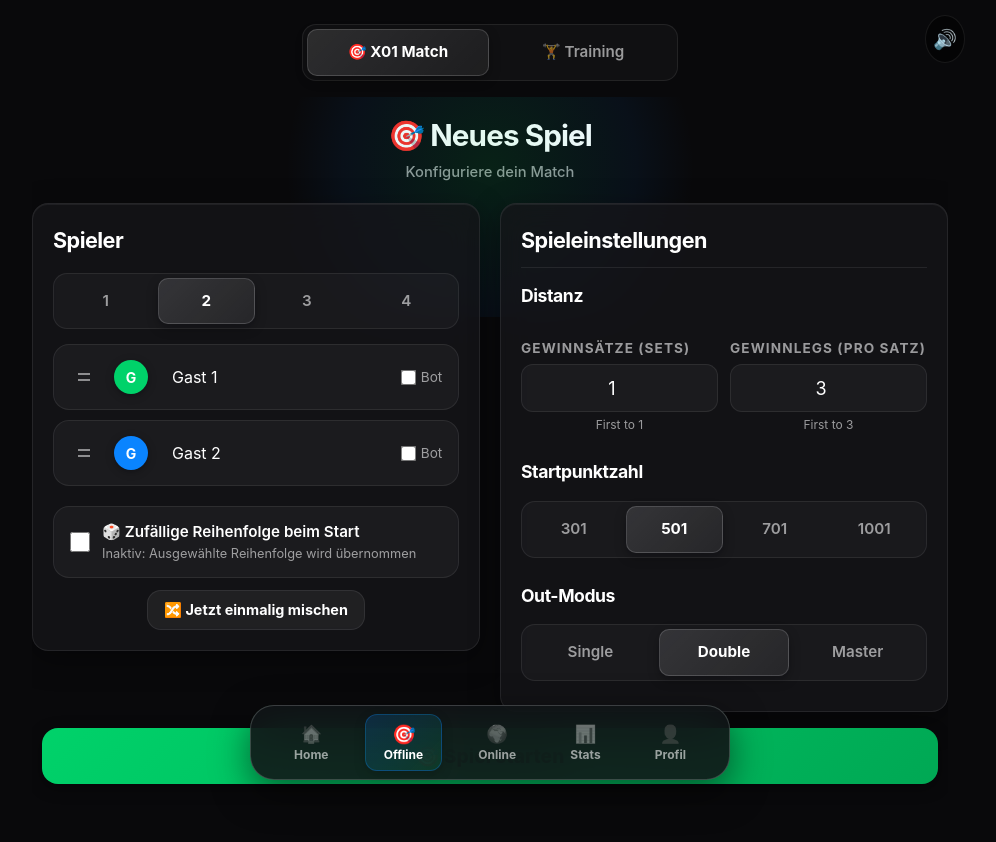
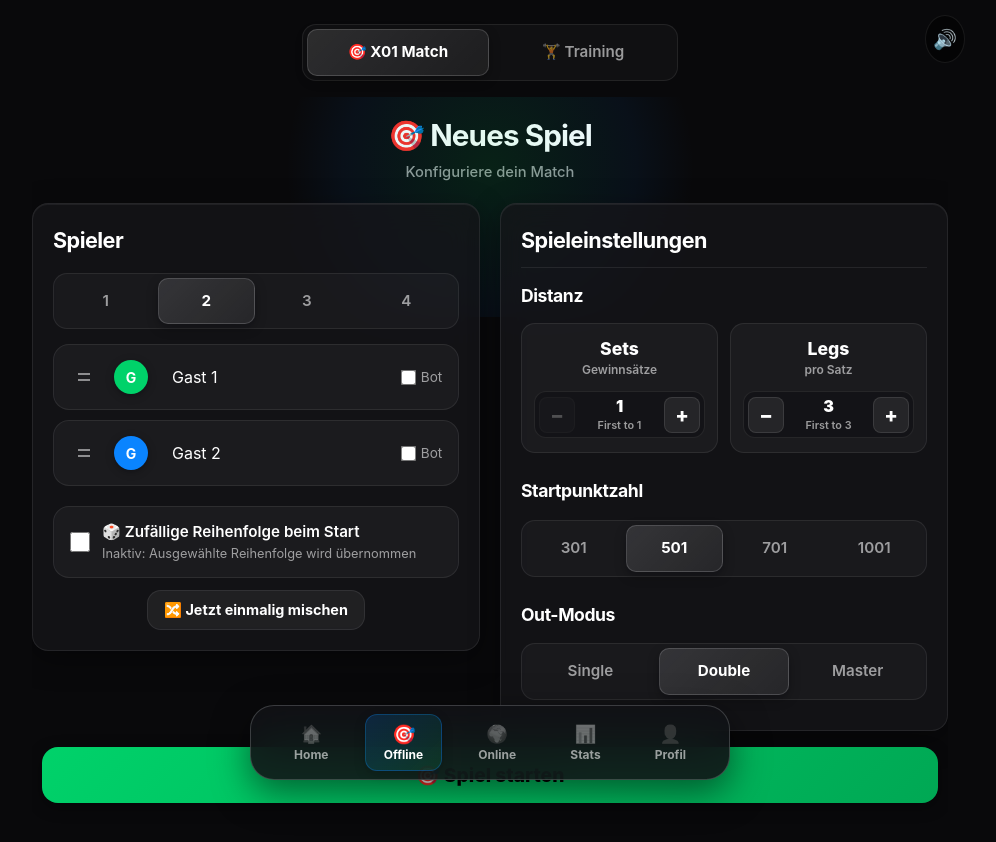
Before and after one commit to Dominik952678/DartCounter, a React (Vite) app: page /offline in a window 1280 px wide. Shown: the top 842 px of the page, without its empty margins (150-1146 px from the left). Built offline with nearby package versions, Linux system fonts and the light colour scheme.

Commit message:
fix: make match setup distance controls symmetrical with stepper buttons

```diff
--- a/src/components/MatchSetup.tsx
+++ b/src/components/MatchSetup.tsx
@@ -477,10 +477,24 @@ export const MatchSetup: React.FC<MatchSetupProps> = ({ profiles, onStartGame, h
         </div>
 
         <div style={{ marginBottom: '25px' }}>
-          <h3 style={{ fontSize: '1.1em', marginBottom: '15px', color: 'var(--text)' }}>Distanz</h3>
-          <div className="input-row">
-            <div>
-              <label className="section-label">Gewinnsätze (Sets)</label>
+          <h3 style={{ fontSize: '1.1em', marginBottom: '14px', color: 'var(--text)' }}>Distanz</h3>
+          <div className="distance-grid">
+            <div className="distance-card">
+              <div className="distance-header">
+                <span className="distance-title">Sets</span>
+                <span className="distance-subtitle">Gewinnsätze</span>
+              </div>
+              <div className="stepper-box">
+                <button
+                  type="button"
+                  className="stepper-btn"
+                  onClick={() => setSetsToWin(Math.max(1, (parseInt(setsToWin.toString()) || 1) - 1))}
+                  disabled={parseInt(setsToWin.toString()) <= 1}
+                  aria-label="Sets verringern"
+                >
+                  −
+                </button>
+                <div className="stepper-val-wrap">
                   <input
                     type="number"
                     min="1"
@@ -488,12 +502,38 @@ export const MatchSetup: React.FC<MatchSetupProps> = ({ profiles, onStartGame, h
                     value={setsToWin}
                     onChange={(e) => setSetsToWin(e.target.value === '' ? '' : Math.min(10, Math.max(1, parseInt(e.target.value) || 1)))}
                     onBlur={() => { if (setsToWin === '') setSetsToWin(1) }}
-                style={{ padding: '12px', fontSize: '18px', textAlign: 'center' }}
+                    className="stepper-input"
                   />
-              <small style={{ color: 'var(--text-dim)', fontSize: '0.75em', display: 'block', textAlign: 'center', marginTop: '4px' }}>First to {setsToWin || 1}</small>
+                  <span className="stepper-unit">First to {setsToWin || 1}</span>
                 </div>
-            <div>
-              <label className="section-label">Gewinnlegs (pro Satz)</label>
+                <button
+                  type="button"
+                  className="stepper-btn"
+                  onClick={() => setSetsToWin(Math.min(10, (parseInt(setsToWin.toString()) || 1) + 1))}
+                  disabled={parseInt(setsToWin.toString()) >= 10}
+                  aria-label="Sets erhöhen"
+                >
+                  +
+                </button>
+              </div>
+            </div>
+
+            <div className="distance-card">
+              <div className="distance-header">
+                <span className="distance-title">Legs</span>
+                <span className="distance-subtitle">pro Satz</span>
+              </div>
+              <div className="stepper-box">
+                <button
+                  type="button"
+                  className="stepper-btn"
+                  onClick={() => setLegsToWin(Math.max(1, (parseInt(legsToWin.toString()) || 1) - 1))}
+                  disabled={parseInt(legsToWin.toString()) <= 1}
+                  aria-label="Legs verringern"
+                >
+                  −
+                </button>
+                <div className="stepper-val-wrap">
                   <input
                     type="number"
                     min="1"
@@ -501,9 +541,20 @@ export const MatchSetup: React.FC<MatchSetupProps> = ({ profiles, onStartGame, h
                     value={legsToWin}
                     onChange={(e) => setLegsToWin(e.target.value === '' ? '' : Math.min(15, Math.max(1, parseInt(e.target.value) || 1)))}
                     onBlur={() => { if (legsToWin === '') setLegsToWin(1) }}
-                style={{ padding: '12px', fontSize: '18px', textAlign: 'center' }}
+                    className="stepper-input"
                   />
-              <small style={{ color: 'var(--text-dim)', fontSize: '0.75em', display: 'block', textAlign: 'center', marginTop: '4px' }}>First to {legsToWin || 1}</small>
+                  <span className="stepper-unit">First to {legsToWin || 1}</span>
+                </div>
+                <button
+                  type="button"
+                  className="stepper-btn"
+                  onClick={() => setLegsToWin(Math.min(15, (parseInt(legsToWin.toString()) || 1) + 1))}
+                  disabled={parseInt(legsToWin.toString()) >= 15}
+                  aria-label="Legs erhöhen"
+                >
+                  +
+                </button>
+              </div>
             </div>
           </div>
         </div>
--- a/src/index.css
+++ b/src/index.css
@@ -145,6 +145,141 @@ select:focus, input:focus {
 .input-row { display: flex; gap: 12px; }
 .input-row > div { flex: 1; text-align: left; }
 .input-row label { font-size: 0.85em; color: var(--text-dim); margin-bottom: 6px; display: block; }
+
+/* ── Symmetrical Distance & Stepper Controls ── */
+.distance-grid {
+  display: grid;
+  grid-template-columns: 1fr 1fr;
+  gap: 12px;
+}
+
+@media (max-width: 360px) {
+  .distance-grid {
+    grid-template-columns: 1fr;
+    gap: 10px;
+  }
+}
+
+.distance-card {
+  background: var(--surface);
+  border: 1px solid var(--card-border);
+  border-radius: 14px;
+  padding: 14px 12px;
+  display: flex;
+  flex-direction: column;
+  align-items: center;
+  text-align: center;
+  transition: all 0.2s ease;
+}
+
+.distance-card:hover {
+  border-color: rgba(255, 255, 255, 0.15);
+}
+
+.distance-header {
+  display: flex;
+  flex-direction: column;
+  gap: 2px;
+  margin-bottom: 12px;
+  min-height: 40px;
+  justify-content: center;
+}
+
+.distance-title {
+  font-size: 1.1em;
+  font-weight: 800;
+  color: var(--text);
+  line-height: 1.2;
+}
+
+.distance-subtitle {
+  font-size: 0.75em;
+  color: var(--text-dim);
+  font-weight: 600;
+}
+
+.stepper-box {
+  display: flex;
+  align-items: center;
+  justify-content: space-between;
+  width: 100%;
+  background: rgba(0, 0, 0, 0.25);
+  border: 1px solid var(--card-border);
+  border-radius: 12px;
+  padding: 4px;
+  box-sizing: border-box;
+}
+
+.stepper-btn {
+  background: rgba(255, 255, 255, 0.08);
+  border: 1px solid rgba(255, 255, 255, 0.1);
+  color: var(--text);
+  width: 36px;
+  height: 36px;
+  border-radius: 8px;
+  font-size: 1.25em;
+  font-weight: 800;
+  display: flex;
+  align-items: center;
+  justify-content: center;
+  cursor: pointer;
+  padding: 0;
+  min-height: 36px;
+  transition: all 0.15s ease;
+  user-select: none;
+}
+
+.stepper-btn:hover:not(:disabled) {
+  background: var(--blue);
+  color: #fff;
+  border-color: var(--blue);
+}
+
+.stepper-btn:active:not(:disabled) {
+  transform: scale(0.92);
+}
+
+.stepper-btn:disabled {
+  opacity: 0.25;
+  cursor: not-allowed;
+}
+
+.stepper-val-wrap {
+  display: flex;
+  flex-direction: column;
+  align-items: center;
+  justify-content: center;
+  flex: 1;
+  min-width: 0;
+}
+
+.stepper-input {
+  width: 100%;
+  background: transparent !important;
+  border: none !important;
+  box-shadow: none !important;
+  text-align: center;
+  font-size: 1.45em;
+  font-weight: 900;
+  color: var(--text);
+  padding: 0 !important;
+  margin: 0 !important;
+  min-height: auto !important;
+  -moz-appearance: textfield;
+}
+
+.stepper-input::-webkit-outer-spin-button,
+.stepper-input::-webkit-inner-spin-button {
+  -webkit-appearance: none;
+  margin: 0;
+}
+
+.stepper-unit {
+  font-size: 0.68em;
+  color: var(--text-dim);
+  font-weight: 600;
+  margin-top: 1px;
+}
 
 /* ── Segment Controls (Radio Groups) ───── */
 .radio-group, .segment-control {
```
Also changed, not shown: 1 other file (tests, documents, lock files or other folders). Lines whose indentation alone changed are shown as unchanged.
